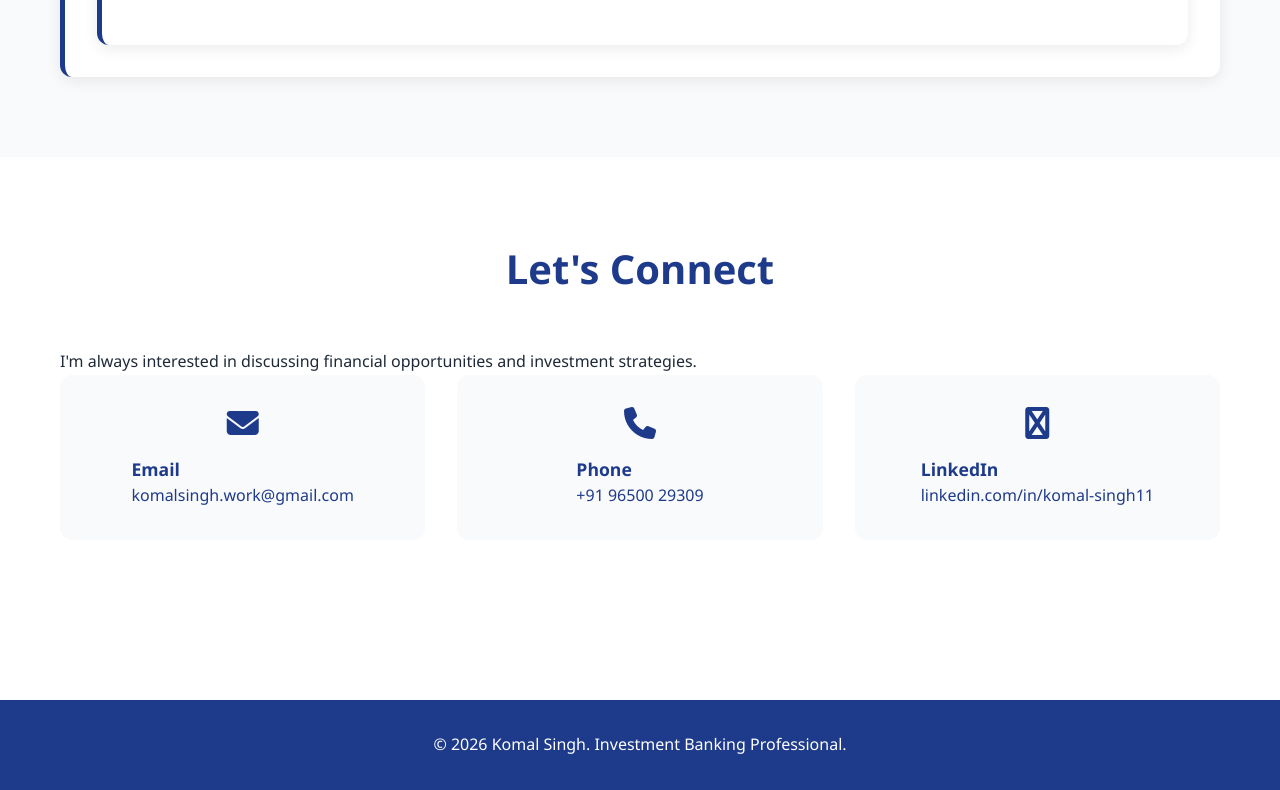
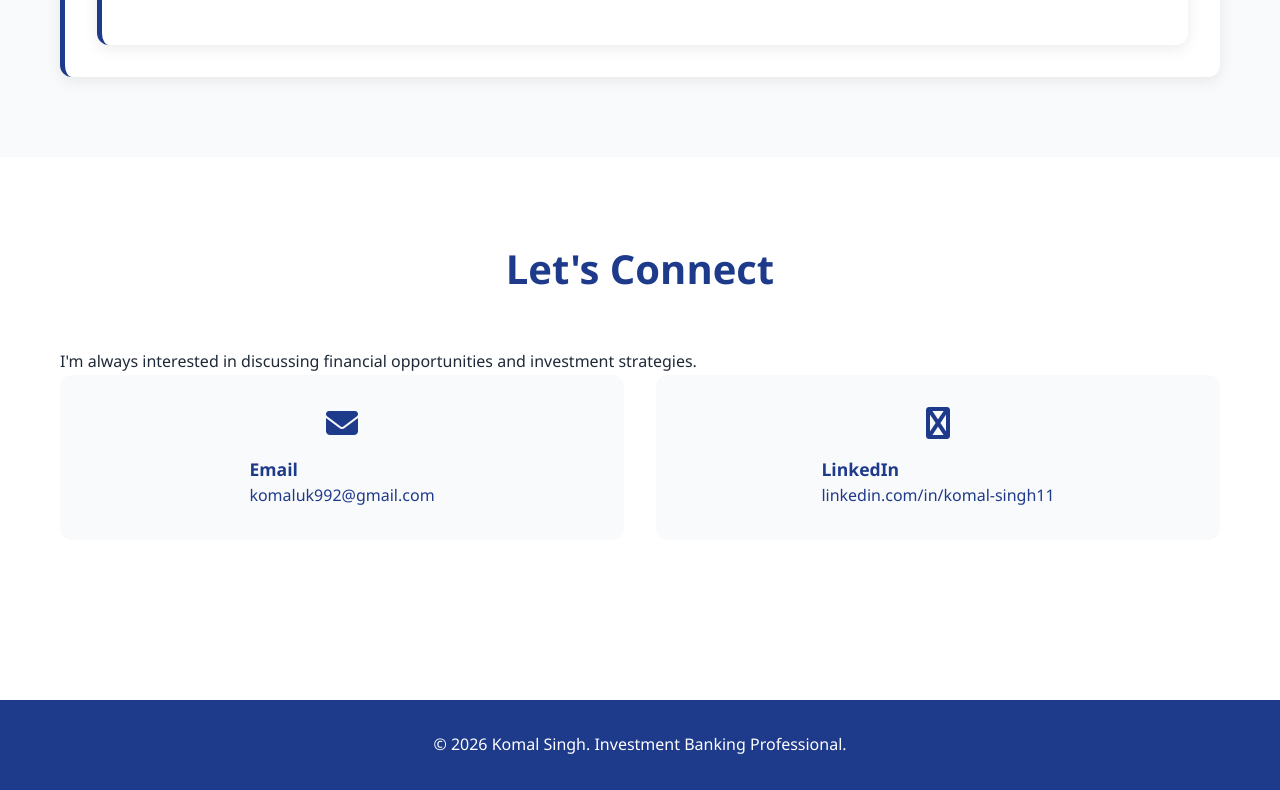
Before and after one commit to Gyomei06/KomalSinghPortfolio, a plain HTML site: page index.html in a window 1280 px wide. Shown: the part 2273-3063 px from the top of the page. Drawn offline with Linux system fonts and the light colour scheme.

Commit message:
Update index.html

```diff
--- a/index.html
+++ b/index.html
@@ -145,14 +145,7 @@ to detail, and process discipline to investment research and valuation roles.
                     <i class="fas fa-envelope"></i>
                     <div>
                         <h4>Email</h4>
-                        <a href="mailto:komalsingh.work@gmail.com">komalsingh.work@gmail.com</a>
-                    </div>
-                </div>
-                <div class="contact-item">
-                    <i class="fas fa-phone"></i>
-                    <div>
-                        <h4>Phone</h4>
-                        <a href="tel:+919650029309">+91 96500 29309</a>
+                        <a href="mailto:komaluk992@gmail.com">komaluk992@gmail.com</a>
                     </div>
                 </div>
                 <div class="contact-item">
```
